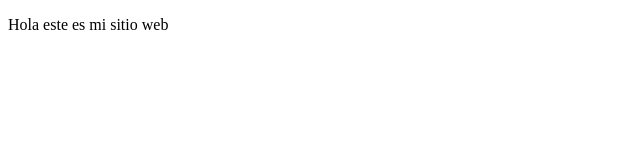
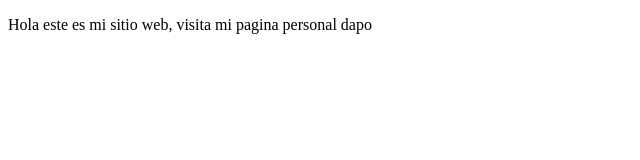
Before and after one commit to dpelaezortiz/proyectoDemoCursoPrework, a plain HTML site: page index.html in a window 1280 px wide. Shown: the whole page, without its empty margins (0-640 px from the left). Drawn offline with Linux system fonts and the light colour scheme.

Commit message:
Actualizacion de index.html

```diff
--- a/index.html
+++ b/index.html
@@ -8,7 +8,7 @@
 </head>
 <body>
     <p>
-        Hola este es mi sitio web
+        Hola este es mi sitio web, visita mi pagina personal dapo
     </p>
 </body>
 </html>
```
